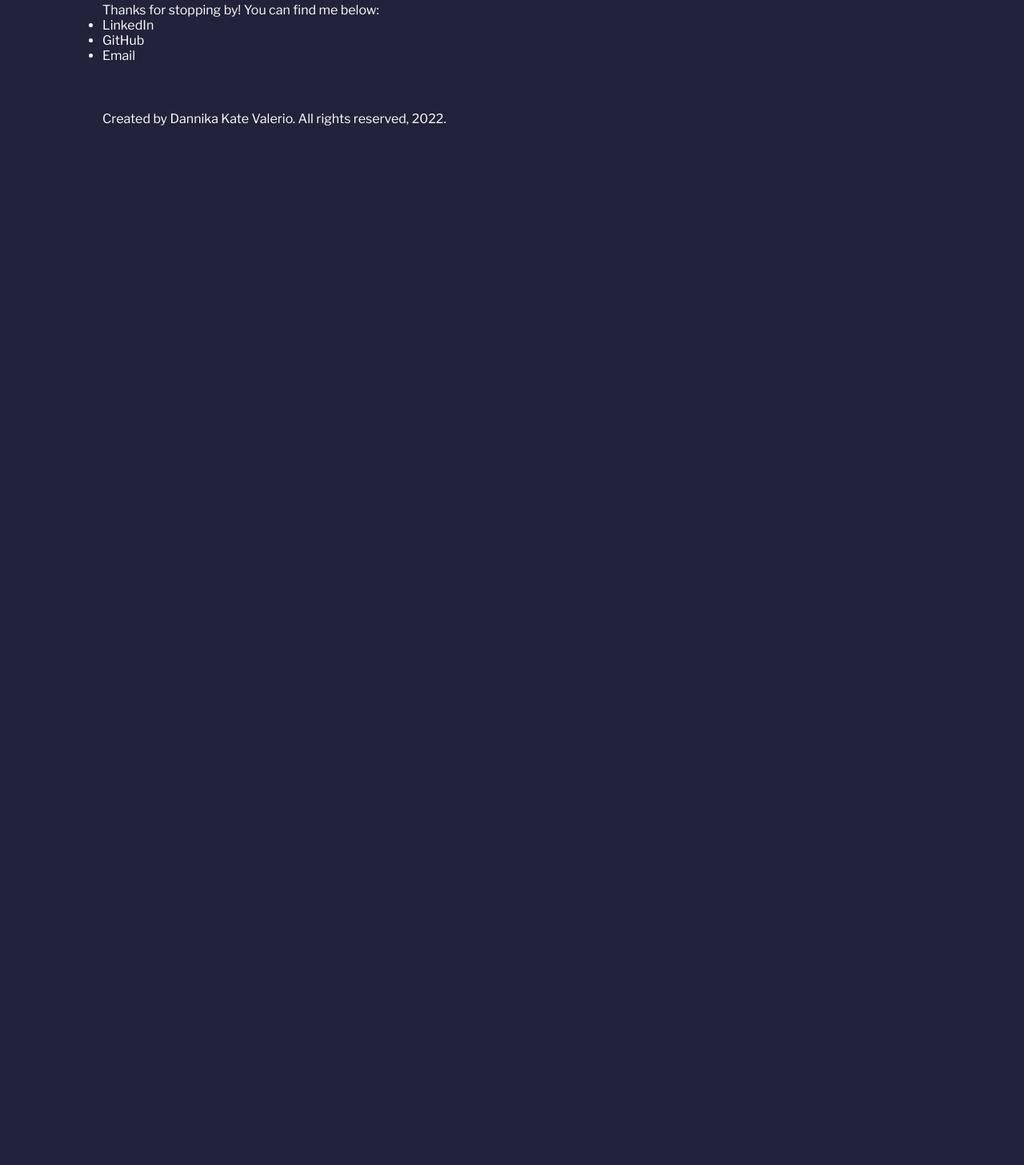
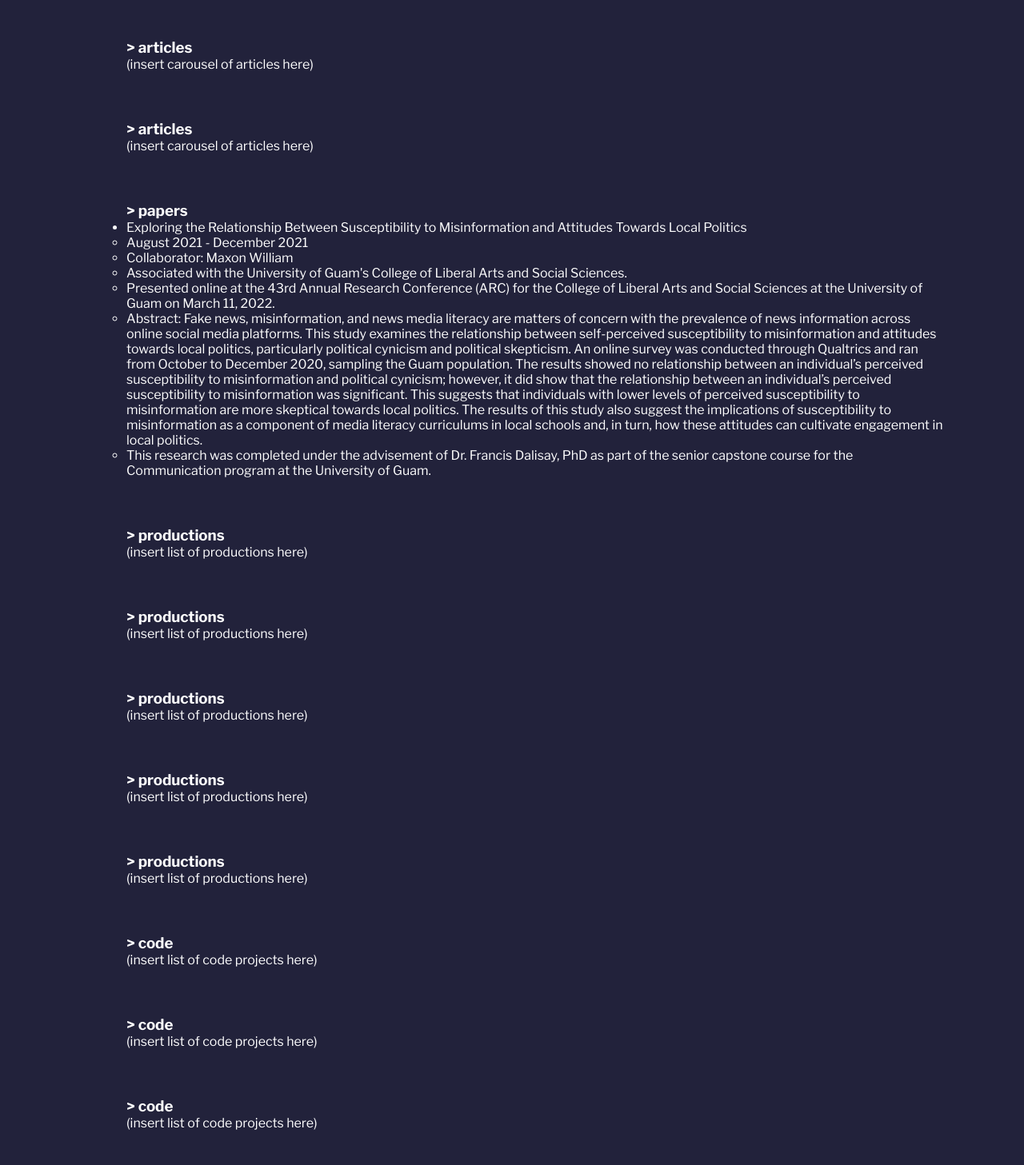
Before and after one commit to dannikate/dannikate.github.io, a React (Create React App) app: page / in a window 1280 px wide. Shown: the part 2353-3810 px from the top of the page at 80% size. Before the commit the page ends 2541 px from the top, so only its background shows below. Built offline with nearby package versions, Linux system fonts and the light colour scheme.

Commit message:
used props for all data in portfolio section

```diff
--- a/src/components/Articles.js
+++ b/src/components/Articles.js
@@ -1,6 +1,6 @@
 import React from "react"
 
-export default function Articles() {
+export default function Articles(props) {
     return (
         <div className="articles">
             <h3> > articles </h3>
--- a/src/components/Portfolio.js
+++ b/src/components/Portfolio.js
@@ -4,14 +4,55 @@ import Papers from "./Papers"
 import Productions from "./Productions"
 import Code from "./Code"
 
-export default function Portfolio() {
+import articleList from "../data/articles-list"
+import papersList from "../data/papers-list"
+import productionList from "../data/productions-list"
+import codeProjects from "../data/code-projects"
+
+export default function Portfolio(props) {
+    const articles = articleList.map(info => {
+        return (
+            <Articles
+            key={info.id}
+            {...info}
+            />
+        )
+    })
+
+    const papers = papersList.map(info => {
+        return (
+            <Papers
+            key={info.id}
+            {...info}
+            />
+        )
+    })
+
+    const productions = productionList.map(info => {
+        return (
+            <Productions
+            key={info.id}
+            {...info}
+        />
+        )
+    })
+
+    const codes = codeProjects.map(info => {
+        return (
+            <Code
+            key={info.id}
+            {...info}
+            />
+        )
+    })
+
     return (
         <div className="portfolio">
             <h2>/ portfolio</h2>
-            <Articles />
-            <Papers />
-            <Productions />
-            <Code />
+            <section>{articles}</section>
+            <section>{papers}</section>
+            <section>{productions}</section>
+            <section>{codes}</section>
         </div>
     )
 }
```
